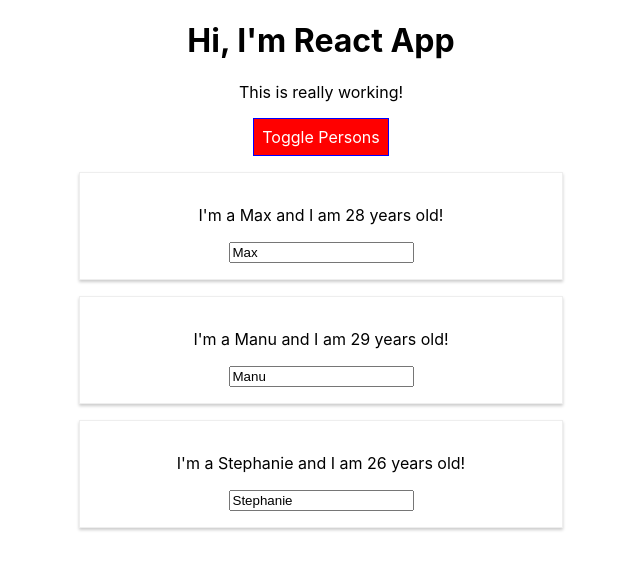
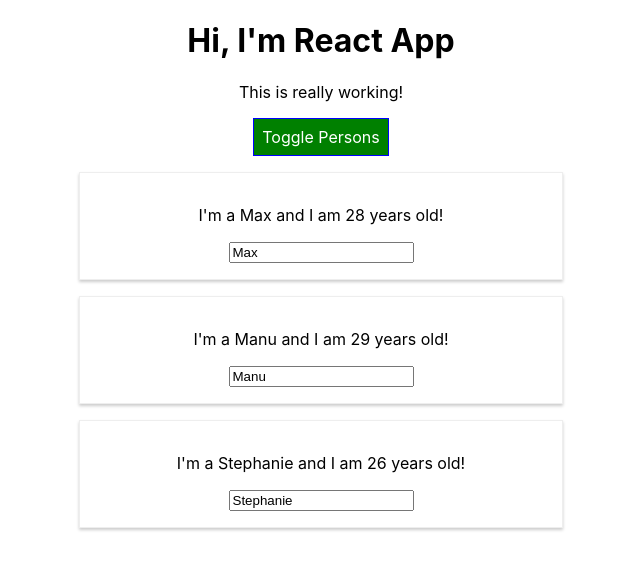
Before and after one commit to HighGreat/react-complete-guide, a React (Create React App) app: page / in a window 1280 px wide. Both pictures are taken after a click on the button "Toggle Persons". Shown: the top 570 px of the page, without its empty margins (319-959 px from the left). Built offline with nearby package versions, Linux system fonts and the light colour scheme.

Commit message:
Styling with styled-components

```diff
--- a/src/App.js
+++ b/src/App.js
@@ -1,7 +1,21 @@
 import React, {Component} from 'react';
+import styled from 'styled-components';
+
 import './App.css';
-import Radium, {StyleRoot} from 'radium';
 import Person from './Person/Person';
+
+const StyledButton = styled.button`
+  background-color: green;
+  color: white;
+  font: inherit;
+  border: 1px solid blue;
+  padding: 8px;
+
+  &:hover {
+    background-color: lightgreen;
+    color: black;
+  }
+`;
 
 class App extends Component {
   state = {
@@ -34,27 +48,16 @@
   deletePersonHandler = (personIndex) => {
     const persons = [...this.state.persons];
     persons.splice(personIndex, 1);
-    this.setState({persons: persons})
+    this.setState({ persons: persons })
   }
 
   togglePersonsHandler = () => {
     const doesShow = this.state.showPersons;
-      this.setState({showPersons: !doesShow});
+    this.setState({ showPersons: !doesShow });
   }
 
-  render() {
-    const style = {
-      backgroundColor: 'green',
-      color: 'white',
-      font: 'inherit',
-      border: '1px solid blue',
-      padding: '8px',
-      ':hover': {
-        backgroundColor: 'lightgreen',
-        color: 'black'
-      }
-    };
-
+  render () {
+    let style = {};
     let persons = null;
 
     if (this.state.showPersons) {
@@ -91,18 +94,16 @@
     }
 
     return (
-      <StyleRoot>
       <div className="App">
         <h1>Hi, I'm React App</h1>
         <p className={classes.join(' ')}>This is really working!</p>
-          <button
-            style={style}
-            onClick={this.togglePersonsHandler}>Toggle Persons</button>
+        <StyledButton onClick={this.togglePersonsHandler}>
+          Toggle Persons
+        </StyledButton>
         {persons}
       </div>
-      </StyleRoot>
     )
   }
 }
 
-export default Radium(App);
+export default App;
--- a/src/Person/Person.js
+++ b/src/Person/Person.js
@@ -1,22 +1,27 @@
 import React from 'react';
-import Radium from 'radium';
+import styled from 'styled-components';
 
-import './Person.css';
+const StyledDiv = styled.div`
+  width: 60%;
+  margin: 16px auto;
+  border: 1px solid #eee;
+  box-shadow: 0 2px 3px #ccc;
+  padding: 16px;
+  text-align: center;
+
+  @media (min-width: 500px) {
+    width: 450px;
+  }
+`;
 
 const Person = (props) => {
-  const style = {
-    '@media (min-width: 500px)': {
-      width: '450px'
-    }
-  };
-
   return (
-    <div className="Person" style={style}>
+    <StyledDiv>
       <p onClick={props.click}>I'm a {props.name} and I am {props.age} years old!</p>
       <p>{props.children}</p>
       <input type="text" onChange={props.changed} value={props.name} />
-    </div>
-  )
+    </StyledDiv>
+  );
 };
 
-export default Radium(Person);
+export default Person;
```
Lines whose indentation alone changed are shown as unchanged.
